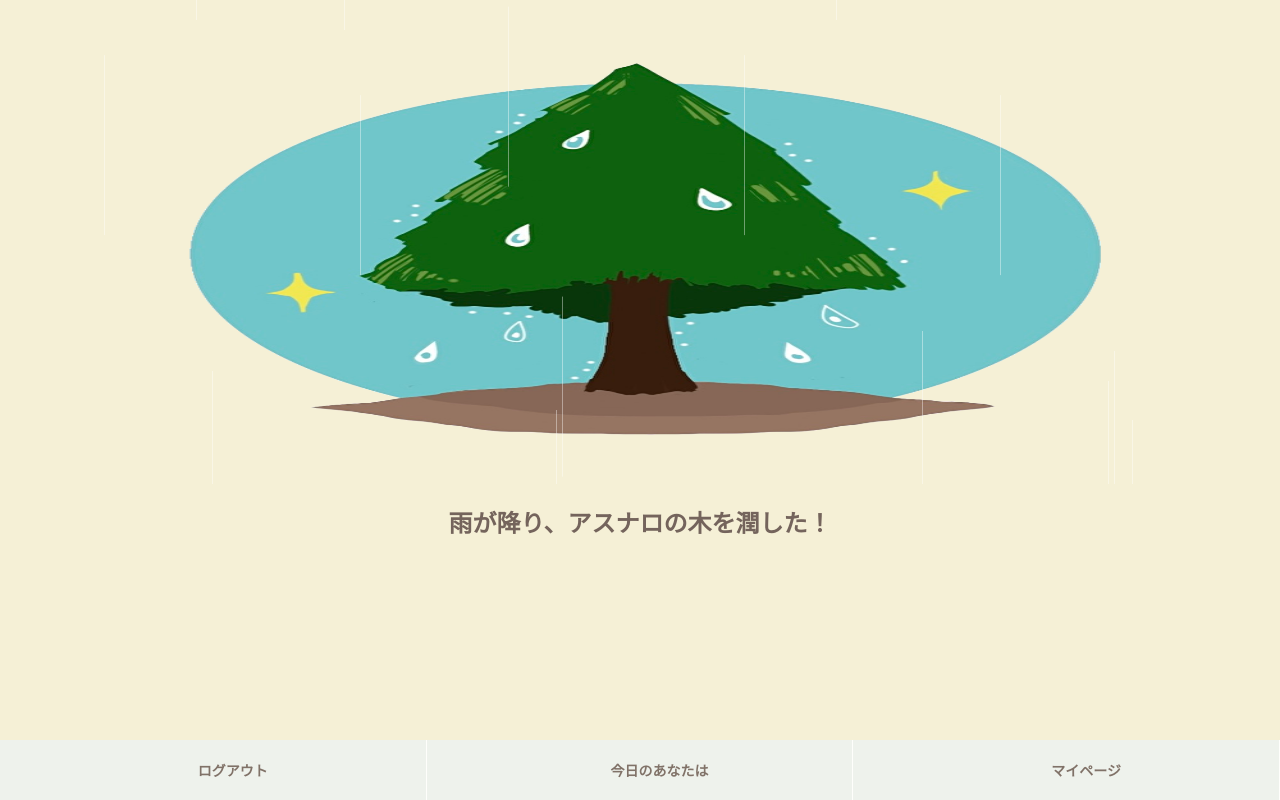
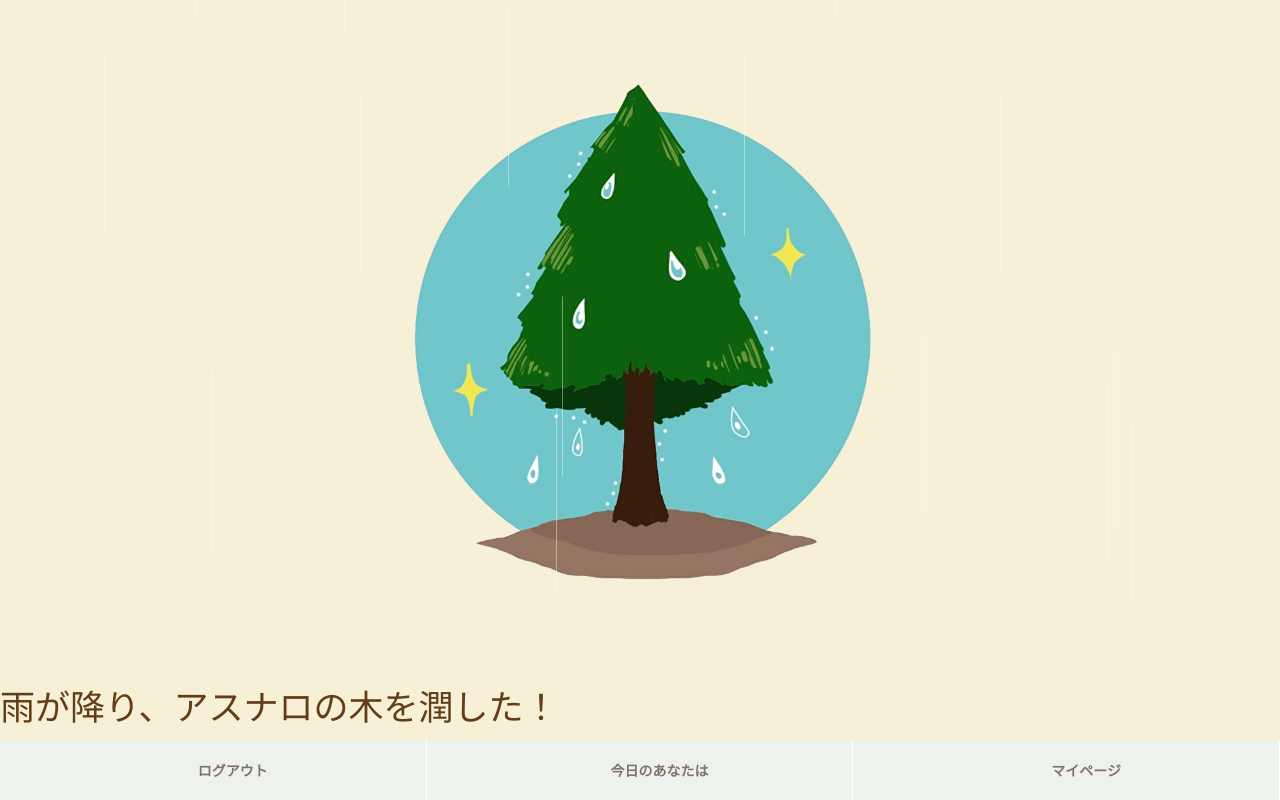
Before and after one commit to Sugar38Spice/asunaro, a Flask app: page /zzz in a window 1280 px wide. Run offline with Flask 2, Linux system fonts and the light colour scheme.

Commit message:
zzz html 再訂正中

```diff
--- a/static/zzz.css
+++ b/static/zzz.css
@@ -78,9 +78,9 @@ text-align: center;   /* 文字の中央揃え */
 
   /* フッターメニューここまで */
 
-	img {width:750px;
-		height:800px;
-		zoom:0.6;}
+
+
+
 
 /* 画像に雨が降るCSSアニメーションここから */
 body{
@@ -94,6 +94,14 @@ body{
 	overflow: hidden;
   }
 
+	.container p {
+	display: flex;
+	text-align: center;
+	top:80%;
+  left:20%;
+	font-size: 35px;
+  color: #643d18;
+	}
 
 
 
@@ -114,7 +122,8 @@ body{
   }
 
   .container img{
-		width: 100%;
+		max-width: 50%;
+		max-height: 50%;
 		}
 
    /*
--- a/templates/zzz.html
+++ b/templates/zzz.html
@@ -15,7 +15,8 @@
 
 <!-- 潤うアスナロの木 -->
 <div class="container">
-	<img src="../static/img/new_asunaro_ame.PNG" alt="雨で潤うアスナロの木" border="0" />
+	<img src="../static/img/new_asunaro_ame.PNG" alt="文字の代替" border="0" />
+	<p>雨が降り、アスナロの木を潤した！</p>
 	<div class="rains">
 
 	  <span></span>
@@ -46,7 +47,7 @@
   <!-- 潤うアスナロの木ここまで -->
 
 
-  <h2 class="text1">雨が降り、アスナロの木を潤した！</h2>
+
 
 
 <!--フッターからログアウトするための仕掛け -->
```
